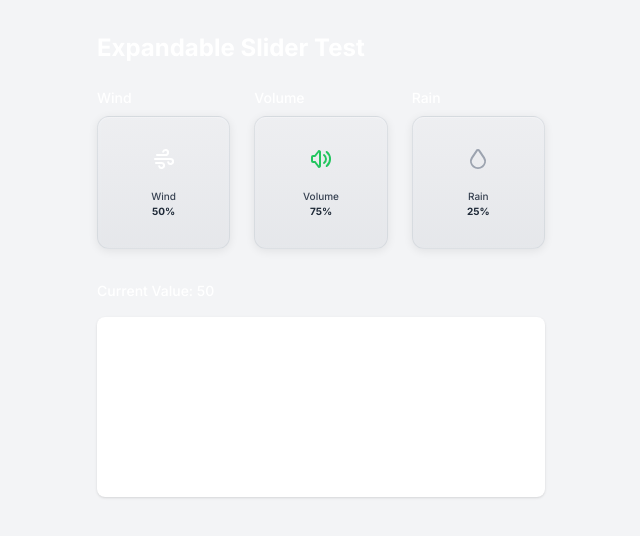
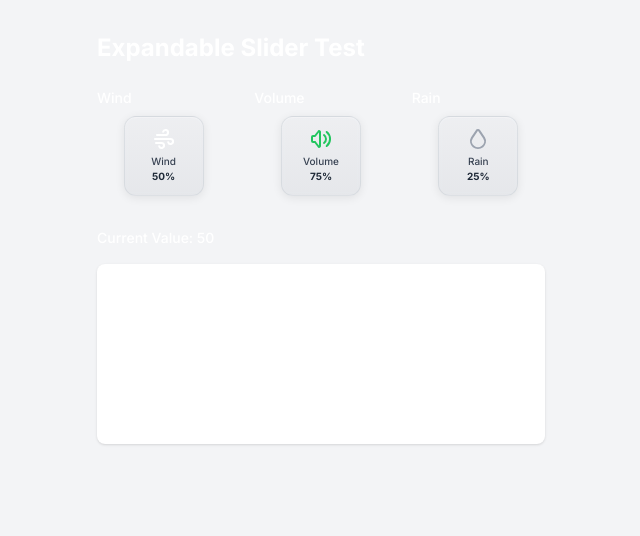
Before and after one commit to dortaldt/forestmaker, a Next.js app: page /test/expandable-slider in a window 1280 px wide. Shown: the top 536 px of the page, without its empty margins (319-959 px from the left). Built offline with nearby package versions, Linux system fonts and the light colour scheme.

Commit message:
fix drag

```diff
--- a/app/components/ExpandableSlider.tsx
+++ b/app/components/ExpandableSlider.tsx
@@ -14,7 +14,6 @@ interface ExpandableSliderProps {
   label?: string;
   activeColor?: string;
   id?: string; // Add ID for tracking active slider
-  size?: number; // Optional size prop for custom sizing
 }
 
 // Create a global event name for slider state changes
@@ -31,7 +30,6 @@ const ExpandableSlider: React.FC<ExpandableSliderProps> = ({
   label,
   activeColor = 'blue-600',
   id = 'slider-' + Math.random().toString(36).substring(2, 9), // Generate a random ID if none provided
-  size,
 }) => {
   const [value, setValue] = useState(initialValue);
   const [isExpanded, setIsExpanded] = useState(false);
@@ -43,6 +41,21 @@ const ExpandableSlider: React.FC<ExpandableSliderProps> = ({
 
   // Calculate current height based on expansion state
   const currentHeight = isExpanded ? expandedHeight : collapsedHeight;
+
+  // Disable body scrolling while dragging
+  useEffect(() => {
+    if (isDragging) {
+      // Save the current body style
+      const originalStyle = window.getComputedStyle(document.body).overflow;
+      // Prevent scrolling
+      document.body.style.overflow = 'hidden';
+
+      return () => {
+        // Restore scrolling when done dragging
+        document.body.style.overflow = originalStyle;
+      };
+    }
+  }, [isDragging]);
 
   // Listen for other sliders being expanded
   useEffect(() => {
@@ -86,6 +99,13 @@ const ExpandableSlider: React.FC<ExpandableSliderProps> = ({
 
     e.preventDefault();
     setIsDragging(true);
+
+    // If it's a touch event, immediately handle the drag with the initial touch position
+    if ('touches' in e && e.touches[0]) {
+      handleDrag(e.touches[0].clientY);
+    } else if ('clientY' in e) {
+      handleDrag(e.clientY);
+    }
   };
 
   // Handle mouse/touch move for dragging
@@ -118,6 +138,7 @@ const ExpandableSlider: React.FC<ExpandableSliderProps> = ({
   // Handle mouse move
   useEffect(() => {
     const handleMouseMove = (e: MouseEvent) => {
+      e.preventDefault();
       handleDrag(e.clientY);
     };
 
@@ -126,7 +147,7 @@ const ExpandableSlider: React.FC<ExpandableSliderProps> = ({
     };
 
     if (isDragging) {
-      window.addEventListener('mousemove', handleMouseMove);
+      window.addEventListener('mousemove', handleMouseMove, { passive: false });
       window.addEventListener('mouseup', handleMouseUp);
     }
 
@@ -139,6 +160,7 @@ const ExpandableSlider: React.FC<ExpandableSliderProps> = ({
   // Handle touch move
   useEffect(() => {
     const handleTouchMove = (e: TouchEvent) => {
+      e.preventDefault();
       if (e.touches[0]) {
         handleDrag(e.touches[0].clientY);
       }
@@ -149,7 +171,7 @@ const ExpandableSlider: React.FC<ExpandableSliderProps> = ({
     };
 
     if (isDragging) {
-      window.addEventListener('touchmove', handleTouchMove);
+      window.addEventListener('touchmove', handleTouchMove, { passive: false });
       window.addEventListener('touchend', handleTouchEnd);
     }
 
@@ -177,11 +199,16 @@ const ExpandableSlider: React.FC<ExpandableSliderProps> = ({
   return (
     <div
       ref={buttonRef}
-      className={`relative w-full aspect-square ${className}`}
+      className={`relative mx-auto ${className}`}
+      style={{
+        aspectRatio: '1/1',
+        height: collapsedHeight,
+        width: collapsedHeight,
+      }}
     >
       {/* Expanded slider container - this is the continuous background that grows from the button */}
       <div
-        className={`absolute left-0 right-0 bottom-0 transition-all duration-300 ease-in-out
+        className={`absolute left-1/2 bottom-0 -translate-x-1/2 transition-all duration-300 ease-in-out
           rounded-xl overflow-visible
           bg-gradient-to-b ${value > 0 ? 'from-gray-200/40 to-gray-300/40' : 'from-gray-200/20 to-gray-300/20'}
           border ${value > 0 ? 'border-gray-400/20' : 'border-gray-400/10'}
@@ -189,17 +216,22 @@ const ExpandableSlider: React.FC<ExpandableSliderProps> = ({
           shadow-[0_2px_10px_rgba(0,0,0,0.08),inset_0_1px_1px_rgba(255,255,255,0.3)]`}
         style={{
           width: '100%',
-          height: isExpanded ? expandedHeight : '100%',
+          height: isExpanded ? expandedHeight : collapsedHeight,
           zIndex: isExpanded ? 9999 : 1,
+          transform: 'translateX(-50%)',
+          opacity: 1,
         }}
         ref={sliderRef}
+        onClick={handleClick}
+        onMouseDown={isExpanded ? handleDragStart : undefined}
+        onTouchStart={isExpanded ? handleDragStart : undefined}
       >
         {/* Fill area - covers the bottom portion up to the current value */}
         {isExpanded && (
           <div
             className={`absolute inset-x-0 bottom-0 rounded-xl
               bg-gradient-to-t from-${activeColor}/60 to-${activeColor}/30
-              transition-height duration-150`}
+              transition-height duration-150 pointer-events-none`}
             style={{
               height: `${((value - min) / (max - min)) * (expandedHeight)}px`,
               zIndex: 1,
@@ -225,19 +257,17 @@ const ExpandableSlider: React.FC<ExpandableSliderProps> = ({
 
         {/* Button/handle at bottom - draggable when expanded */}
         <div
-          className={`absolute bottom-0 left-0 right-0 h-full flex flex-col items-center justify-center
+          className={`absolute bottom-0 left-0 right-0 flex flex-col items-center justify-center
             rounded-xl transition-colors duration-200 cursor-pointer
             ${isExpanded ? 'rounded-b-xl' : 'rounded-xl'}
             border-t ${isExpanded ? 'border-t-gray-400/30' : 'border-t-transparent'}`}
           style={{
-            height: isExpanded ? collapsedHeight : '100%',
+            height: collapsedHeight,
             zIndex: 20,
           }}
           onClick={handleClick}
-          onMouseDown={isExpanded ? handleDragStart : undefined}
-          onTouchStart={isExpanded ? handleDragStart : undefined}
         >
-          <div className="flex flex-col items-center justify-evenly h-full w-full py-3 px-3">
+          <div className="flex flex-col items-center justify-evenly h-full py-2 px-1">
             {/* Icon and labels */}
             {Icon && <Icon size={24} className={`transition-colors ${getActiveTextColor()}`} />}
 
--- a/app/components/SpotifyAuthTest.tsx
+++ b/app/components/SpotifyAuthTest.tsx
@@ -24,12 +24,11 @@ const SpotifyAuthTest: React.FC = () => {
       addLog('Initializing Spotify client...');
       const clientId = 'c8d3564139264003a8f13a9e8adc80ef'; // Replace with your client ID
       const redirectUri = `${window.location.origin}/spotify-callback`;
-      const clientSecret = ''; // Add empty client secret or appropriate value
 
       addLog(`Client ID: ${clientId}`);
       addLog(`Redirect URI: ${redirectUri}`);
 
-      const client = initializeSpotify(clientId, clientSecret, redirectUri);
+      const client = initializeSpotify(clientId, '', redirectUri);
       setClientInitialized(true);
 
       if (client) {
```
